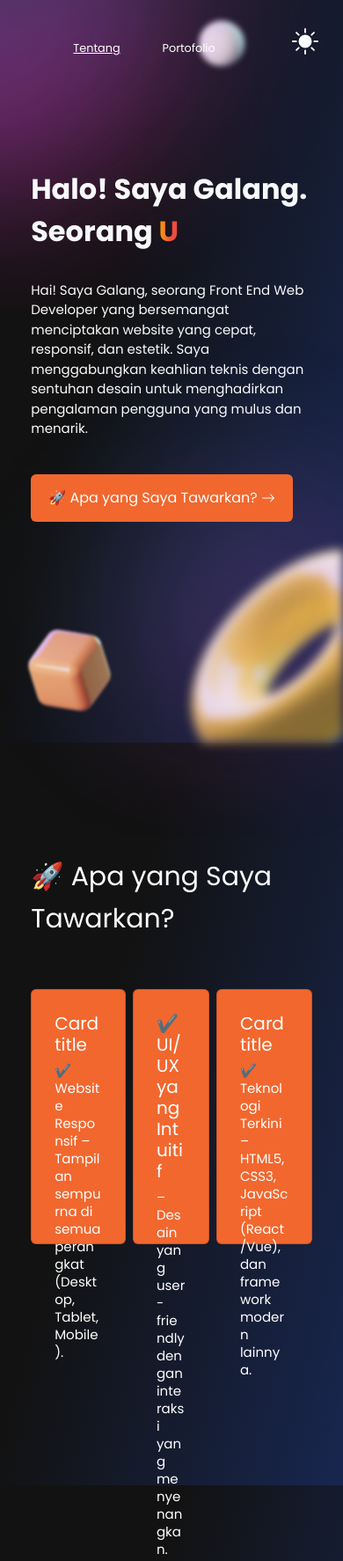
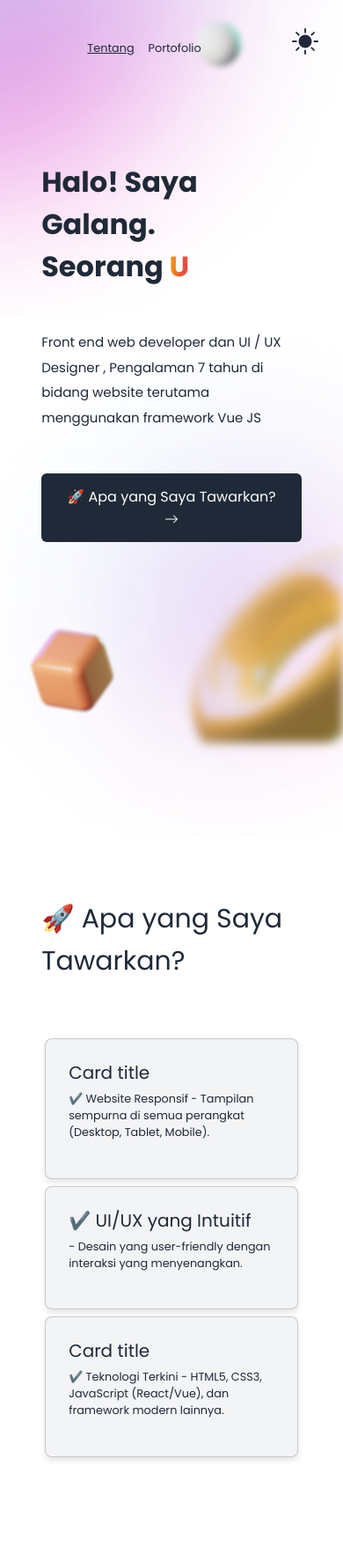
Before and after one commit to outlaw1344/portfolio, a website: page index.html in a window 390 px wide. Shown: the top 1774 px of the page at 88% size. Drawn offline with nearby package versions, Linux system fonts and the light colour scheme; some packages are replaced by stand-ins of ours; a script that the page names is missing.

Commit message:
ubah section skill jadi responsife pada mobile dan optimasi pada fitur dark / light theme

```diff
--- a/index.html
+++ b/index.html
@@ -33,11 +33,11 @@
         </div>
     </div> -->
 
+    <img class="asset1" src="assets/1.png" alt="">
     <div class="container">
         <!-- Asset Images -->
         <img class="eclipse1 eclipse" src="assets/Eclipse1.png" alt="">
         <img class="eclipse2 eclipse" src="assets/Eclipse2.png" alt="">
-        <img class="asset1" src="assets/1.png" alt="">
         <img class="asset2" src="assets/2.png" alt="">
         <img class="asset3" src="assets/3.png" alt="">
         <!-- Asset Images -->
@@ -48,7 +48,8 @@
                 <a class="navbar-brand" href="#" id="link">Galang !</a>
                 <ul class="navbar-nav mx-auto d-flex flex-row gap-5">
                     <li class="nav-item">
-                        <a class="nav-link active hoverable" id="link" aria-current="page" href="#">Tentang</a>
+                        <a class="nav-link active hoverable theme-nav-link" id="link" aria-current="page"
+                            href="#">Tentang</a>
                     </li>
                     <li class="nav-item">
                         <a class="nav-link hoverable" id="link" href="#">Portofolio</a>
@@ -70,8 +71,8 @@
         <!-- Navbar End -->
         <div class="isi " id="isi">
             <div class="row h-100 d-flex align-items-center">
-                <div class="col-md-6 text-light d-flex flex-column gap-4" style="z-index: 999">
-                    <h1 id="isi-h1" class="isi-h1">
+                <div class="col-md-6 text-light d-flex flex-column gap-5" style="z-index: 999">
+                    <h1 id="isi-h1" class="isi-h1 theme-text" style="width: 90%;">
                         Halo! Saya Galang. <br>
                         Seorang <span class="frontend-text" style="background: #F38C16;
                                 background: linear-gradient(to right, #F38C16 22%, #F0513B 59%, #EF4444 100%);
@@ -79,15 +80,12 @@
                                 -webkit-text-fill-color: transparent;
                                 "></span><br>
                     </h1>
-                    <p id="isi-p" class="isi-p">
-                        Hai! Saya Galang, seorang Front End Web Developer yang bersemangat menciptakan website yang
-                        cepat, responsif, dan
-                        estetik. Saya menggabungkan keahlian teknis dengan sentuhan desain untuk menghadirkan pengalaman
-                        pengguna yang mulus dan
-                        menarik.
+                    <p id="isi-p" class="isi-p theme-text">
+                        Front end web developer dan UI / UX Designer , Pengalaman 7 tahun di bidang website
+                        terutama menggunakan framework Vue JS
                     </p>
                     <div>
-                        <a class="button-white hoverable " id="button-white">
+                        <a class="button-white hoverable theme-button" id="button-white" href="#skill">
                             🚀 Apa yang Saya Tawarkan?
                             <svg xmlns="http://www.w3.org/2000/svg" width="16" height="16" fill="currentColor"
                                 class="bi bi-arrow-right" viewBox="0 0 16 16">
@@ -103,32 +101,39 @@
             </div>
         </div>
 
-        <div class="isi">
-            <div class="row">
-                <div class="col-12">
-                    <h1 style="font-size: 30px; color: white;">🚀 Apa yang Saya Tawarkan?</h1>
+        <div class="isi" id="skill">
+            <div class="row pt">
+                <div class="col-12 py-5">
+                    <h1 style="font-size: 30px;" class="theme-text">🚀 Apa yang Saya Tawarkan?</h1>
                 </div>
                 <div class="col-12">
-                    <div class="d-flex gap-2 pt-5" style="height: 40vh;">
-                        <div class="card">
+                    <!-- Ubah d-flex menjadi row dan tambahkan class responsive -->
+                    <div class="row row-cols-1 row-cols-md-3 g-2" style="min-height: 40vh;">
+                        <div class="col">
+                            <div class="card theme-card h-100">
                                 <div class="card-body">
                                     <h5 class="card-title">Card title</h5>
-                                <p class="card-text">✔️ Website Responsif – Tampilan sempurna di semua perangkat
+                                    <p class="card-text">✔️ Website Responsif - Tampilan sempurna di semua perangkat
                                         (Desktop, Tablet, Mobile).</p>
                                 </div>
                             </div>
-                        <div class="card" style="">
+                        </div>
+                        <div class="col">
+                            <div class="card theme-card h-100">
                                 <div class="card-body">
                                     <h5 class="card-title">✔️ UI/UX yang Intuitif </h5>
-                                <p class="card-text">– Desain yang user-friendly dengan
+                                    <p class="card-text">- Desain yang user-friendly dengan
                                         interaksi yang menyenangkan.</p>
                                 </div>
                             </div>
-                        <div class="card" style="">
+                        </div>
+                        <div class="col">
+                            <div class="card theme-card h-100">
                                 <div class="card-body">
                                     <h5 class="card-title">Card title</h5>
-                                <p class="card-text">✔️ Teknologi Terkini – HTML5, CSS3, JavaScript (React/Vue), dan
+                                    <p class="card-text">✔️ Teknologi Terkini - HTML5, CSS3, JavaScript (React/Vue), dan
                                         framework modern lainnya.</p>
+                                </div>
                             </div>
                         </div>
                     </div>
--- a/index.js
+++ b/index.js
@@ -1,26 +1,47 @@
 const lightmode = document.getElementById("lightmode");
-const isih1 = document.getElementById("isi-h1");
-const isip = document.getElementById("isi-p");
 const icon = document.getElementById("icon");
-const button = document.getElementById("button-white");
-const navlinks = document.querySelectorAll(".nav-link");
 
-lightmode.addEventListener("click", function () {
-  document.body.classList.toggle("dark-body");
-  isih1.classList.toggle("dark-color");
-  isip.classList.toggle("dark-color");
-  button.classList.toggle("dark-bg");
-  icon.classList.toggle("dark-color");
+// Set default theme to light
+document.addEventListener("DOMContentLoaded", function() {
+  const html = document.documentElement;
+  const icon = document.getElementById("icon");
+
+  // Check localStorage for saved preference or default to light
+  const savedTheme = localStorage.getItem("theme") || "light";
+  html.setAttribute("data-theme", savedTheme);
+
+  // Set appropriate icon and color
+  if (savedTheme === "light") {
+    icon.classList.replace("bi-moon", "bi-brightness-high");
+    icon.style.color = "#1f2937";
+  } else {
+    icon.classList.replace("bi-brightness-high", "bi-moon");
+    icon.style.color = "#ffffff";
+  }
+});
+
+
+lightmode.addEventListener("click", function() {
+  const html = document.documentElement;
+  const isDark = html.getAttribute("data-theme") === "dark";
+
+  // Toggle theme
+  html.setAttribute("data-theme", isDark ? "light" : "dark");
+
+  // Rotate icon
   icon.classList.toggle("muter");
 
-  navlinks.forEach(link => {
-    if (document.body.classList.contains("dark-body")) {
-      link.style.color = "#ffffff"; // Warna putih saat mode gelap
-    } else {
-      link.style.color = "#1f2937"; // Warna asli saat mode terang
-    }
-  });
+  // Change icon based on theme
+  if (isDark) {
+    icon.classList.replace("bi-moon", "bi-brightness-high");
+    icon.style.color = "#1f2937"; // Warna gelap untuk light mode
+  } else {
+    icon.classList.replace("bi-brightness-high", "bi-moon");
+    icon.style.color = "#ffffff"; // Warna terang untuk dark mode
+  }
 });
+
+
 
 // TYPING EFFECT
 document.addEventListener("DOMContentLoaded", function () {
--- a/style.css
+++ b/style.css
@@ -1,139 +1,98 @@
 :root {
+  /* Color Variables */
   --primary-color: #f2672e;
+  --bg-color: linear-gradient(104.3deg, #121212 33.84%, #1e3a8a 162.79%);
+  --text-color: #ffffff;
+  --card-bg: var(--primary-color);
+  --nav-link-color: #ffffff;
+  --button-bg: var(--primary-color);
+  --button-text: #ffffff;
+  --eclipse-opacity: 1;
+  --shadow-color: rgba(0, 0, 0, 0.2);
 }
 
+[data-theme="light"] {
+  --bg-color: #ffffff;
+  --text-color: #1f2937;
+  --card-bg: #f3f4f6;
+  --nav-link-color: #1f2937;
+  --button-bg: #1f2937;
+  --button-text: #ffffff;
+  --eclipse-opacity: 0.2;
+  --shadow-color: rgba(0, 0, 0, 0.1);
+}
+
+/* Base Styles */
 * {
   font-family: "Poppins", sans-serif !important;
+  transition: background-color 0.3s ease, color 0.3s ease,
+    border-color 0.3s ease;
+}
+
+body {
+  background: var(--bg-color);
+  color: var(--text-color);
+  padding: 0 70px;
+  font-size: 80%;
+  min-height: 100vh;
+  margin: 0;
+}
+
+/* Theme Classes */
+.theme-text {
+  color: var(--text-color);
+}
+
+.theme-bg {
+  background: var(--bg-color);
+}
+
+.theme-card {
+  background-color: var(--card-bg);
+  color: var(--text-color);
+  box-shadow: 0 4px 6px var(--shadow-color);
+}
+
+.theme-nav-link {
+  color: var(--nav-link-color);
+}
+
+.theme-button {
+  background: var(--button-bg);
+  color: var(--button-text);
+}
+
+/* Layout */
+.container {
+  height: 100vh;
+  position: relative;
+  z-index: 2;
 }
 
 .isi {
   height: 100vh !important;
+  margin-top: 3rem;
 }
 
+.row {
+  margin: 0;
+}
+
+/* Typography */
 .isi-h1 {
   font-weight: 700 !important;
+  line-height: 60px;
+  font-size: 3.5rem;
+  margin: 0;
 }
 
 .isi-p {
-  line-height: 150% !important;
-}
-
-.card {
-  background-color: var(--primary-color);
-  color: white;
-  padding: 10px;
-}
-
-.card .card-title {
-}
-
-body {
-  background: linear-gradient(104.3deg, #121212 33.84%, #1e3a8a 162.79%);
-  transition: 1s ease;
-  padding: 0 70px;
-  font-size: 80%;
-}
-
-.dark-body {
-  background: white !important;
-  color: #1f2937 !important;
-}
-
-.pointer {
-  cursor: pointer;
-}
-
-.frontendtext2 {
-  background: #f38c16;
-  background: linear-gradient(to right, #9152d3 22%, #c64fbc 59%, #eb4798 100%);
-  -webkit-background-clip: text;
-  -webkit-text-fill-color: transparent;
-}
-
-.dark-bg {
-  background: #1f2937 !important;
-}
-
-.dark-color {
-  color: #1f2937 !important;
-}
-
-.container {
-  height: 100vh;
-}
-
-/* Shading */
-
-.eclipse {
-  position: fixed;
-  z-index: 1;
-}
-
-.eclipse1 {
-  z-index: 1;
-  top: 0;
-  left: 0;
-  /* transform: translate(-500px , -160px); */
-  margin-left: -20rem;
-  margin-top: -15rem;
-  animation: flicker 20s infinite;
-}
-
-.eclipse2 {
-  animation: flicker 20s infinite;
-  margin-right: -4rem;
-  margin-bottom: -5rem;
-  bottom: 0;
-  right: 0;
-  transform: translateX(160px);
-  transform: translateY(120px);
-}
-
-.asset1 {
-  position: absolute;
-  right: 0;
-  bottom: 0;
-  filter: blur(6px);
-}
-
-.asset2 {
-  position: absolute;
-  right: 7rem;
-  top: 1.5rem;
-  filter: blur(3px);
-  animation: float 5.5s ease 0s infinite normal forwards;
-}
-
-.asset3 {
-  position: absolute;
-  bottom: 2rem;
-  right: 30rem;
-  filter: blur(1.5px);
-  animation: float 3.4s ease 0s infinite normal forwards;
-}
-
-.isi h1 {
-  line-height: 60px;
-  font-size: 3.5rem;
-}
-
-.isi p {
+  line-height: 1.8rem !important;
   font-weight: 400;
   font-size: 15px;
   line-height: 20px;
+  margin: 0;
 }
-
-.nav-link {
-  display: inline;
-}
-
-.isi {
-  margin-top: 3rem;
-}
-
-/* End Shading */
-
-/* Navbar Start */
 
 .navbar .navbar-brand {
   font-style: normal;
@@ -141,26 +100,7 @@ body {
   font-size: 2rem;
 }
 
-.navbar {
-  padding: 1.5rem 3rem;
-}
-
-.navbar a {
-  color: #ffff !important;
-}
-
-a.underline {
-  text-decoration: underline;
-}
-
-.active {
-  text-decoration: underline;
-}
-
-/* Navbar End */
-
-/*  */
-
+/* Components */
 .button-white {
   display: inline-block;
   padding: 15px 20px;
@@ -170,49 +110,130 @@ a.underline {
   border-radius: 6px;
   border: none;
   cursor: pointer;
-  background: var(--primary-color);
-  color: white;
+  background: var(--button-bg);
+  color: var(--button-text);
 }
 
 .button-white:hover {
   text-decoration: none;
-  color: white;
+  color: var(--button-text);
+  opacity: 0.9;
+}
+
+.card {
+  padding: 10px;
+  border-radius: 8px;
+}
+
+/* Navbar */
+.navbar {
+  padding: 1.5rem 3rem;
+  position: fixed;
+  width: 100%;
+  top: 0;
+  left: 0;
+  z-index: 1000;
+}
+
+.navbar a {
+  color: var(--nav-link-color) !important;
+}
+
+.nav-link {
+  display: inline;
+}
+
+.active {
+  text-decoration: underline;
+}
+
+.hoverable:hover {
+  opacity: 0.8;
+}
+
+.pointer {
+  cursor: pointer;
+}
+
+/* Images & Assets */
+.eclipse {
+  position: fixed;
+  z-index: 1;
+  opacity: var(--eclipse-opacity);
+}
+
+.eclipse1 {
+  top: 0;
+  left: 0;
+  margin-left: -20rem;
+  margin-top: -15rem;
+  animation: flicker 20s infinite;
+}
+
+.eclipse2 {
+  margin-right: -4rem;
+  margin-bottom: -5rem;
+  bottom: 0;
+  right: 0;
+  transform: translate(160px, 120px);
+  animation: flicker 20s infinite;
+}
+
+.asset1,
+.asset2,
+.asset3 {
+  position: absolute;
+  filter: blur(6px);
+  z-index: 1;
+}
+
+.asset1 {
+  right: 0;
+  bottom: 0;
+}
+
+.asset2 {
+  right: 7rem;
+  top: 1.5rem;
+  filter: blur(3px);
+  animation: float 5.5s ease 0s infinite normal forwards;
+}
+
+.asset3 {
+  bottom: 2rem;
+  right: 30rem;
+  filter: blur(1.5px);
+  animation: float 3.4s ease 0s infinite normal forwards;
 }
 
 .image1 {
   animation: float 3s ease 0s infinite normal forwards;
+  max-width: 100%;
+  height: auto;
 }
 
-.muter {
-  animation: muter 0.5s ease-in-out forwards;
-}
-
+/* Animations */
 @keyframes flicker {
   0% {
     opacity: 1;
     transform: scale(1);
   }
-
   20% {
     opacity: 0.7;
     transform: scale(0.8);
   }
-
   40% {
     opacity: 1;
     transform: scale(1.2);
   }
-
   60% {
     opacity: 0.7;
     transform: scale(0.9);
   }
-
   80% {
     opacity: 1;
     transform: scale(1.1);
   }
-
   100% {
     opacity: 0.8;
     transform: scale(1);
@@ -223,11 +244,9 @@ a.underline {
   0% {
     transform: translate3d(0, 0, 0);
   }
-
   50% {
     transform: translate3d(0, -10px, 0);
   }
-
   100% {
     transform: translate3d(0, 0, 0);
   }
@@ -238,10 +257,38 @@ a.underline {
     transform: rotate(0deg);
   }
   to {
-    transform: rotate(45deg);
+    transform: rotate(360deg);
   }
 }
 
+.muter {
+  animation: muter 0.5s ease-in-out forwards;
+}
+
+/* Gradient Text */
+.frontend-text {
+  background: linear-gradient(to right, #f38c16 22%, #f0513b 59%, #ef4444 100%);
+  -webkit-background-clip: text;
+  -webkit-text-fill-color: transparent;
+  background-clip: text;
+}
+
+/* Cursor Styles */
+.cursor {
+  pointer-events: none;
+}
+.cursor__ball {
+  position: fixed;
+  top: 0;
+  left: 0;
+  mix-blend-mode: difference;
+  z-index: 1000;
+}
+.cursor__ball circle {
+  fill: #f7f8fa;
+}
+
+/* Responsive Styles */
 @media only screen and (max-width: 768px) {
   body {
     padding: 0 0.2rem;
@@ -256,15 +303,12 @@ a.underline {
   }
 
   .navbar {
-    position: absolute !important;
-  }
-
-  .navbar {
     padding: 2rem 1rem;
   }
 
   .navbar-nav {
     flex-direction: row;
+    gap: 1rem !important;
   }
 
   .isi h1 {
@@ -272,31 +316,13 @@ a.underline {
     font-size: 32px;
   }
 
-  .isi p {
-    font-weight: 400;
-    font-size: 15px;
-    line-height: 20px;
-  }
-
-  .nav-link {
-    display: inline;
-  }
-
-  .isi {
-    margin-top: 3rem;
-  }
-
   .image1 {
-    z-index: 1;
-    position: absolute;
     opacity: 0.28;
     width: 40rem;
     display: none;
   }
 
   .eclipse1 {
-    transform: scale(1);
-    opacity: 0.5;
     margin-left: -30rem;
     margin-top: -20rem;
   }
@@ -307,21 +333,10 @@ a.underline {
 
   .asset3 {
     left: 2rem;
+    right: auto;
+  }
+
+  .card {
+    margin-bottom: 1rem;
   }
 }
-
-/* Cursor */
-
-body .cursor {
-  pointer-events: none;
-}
-body .cursor__ball {
-  position: fixed;
-  top: 0;
-  left: 0;
-  mix-blend-mode: difference;
-  z-index: 1000;
-}
-body .cursor__ball circle {
-  fill: #f7f8fa;
-}
```
Lines whose indentation alone changed are shown as unchanged.
